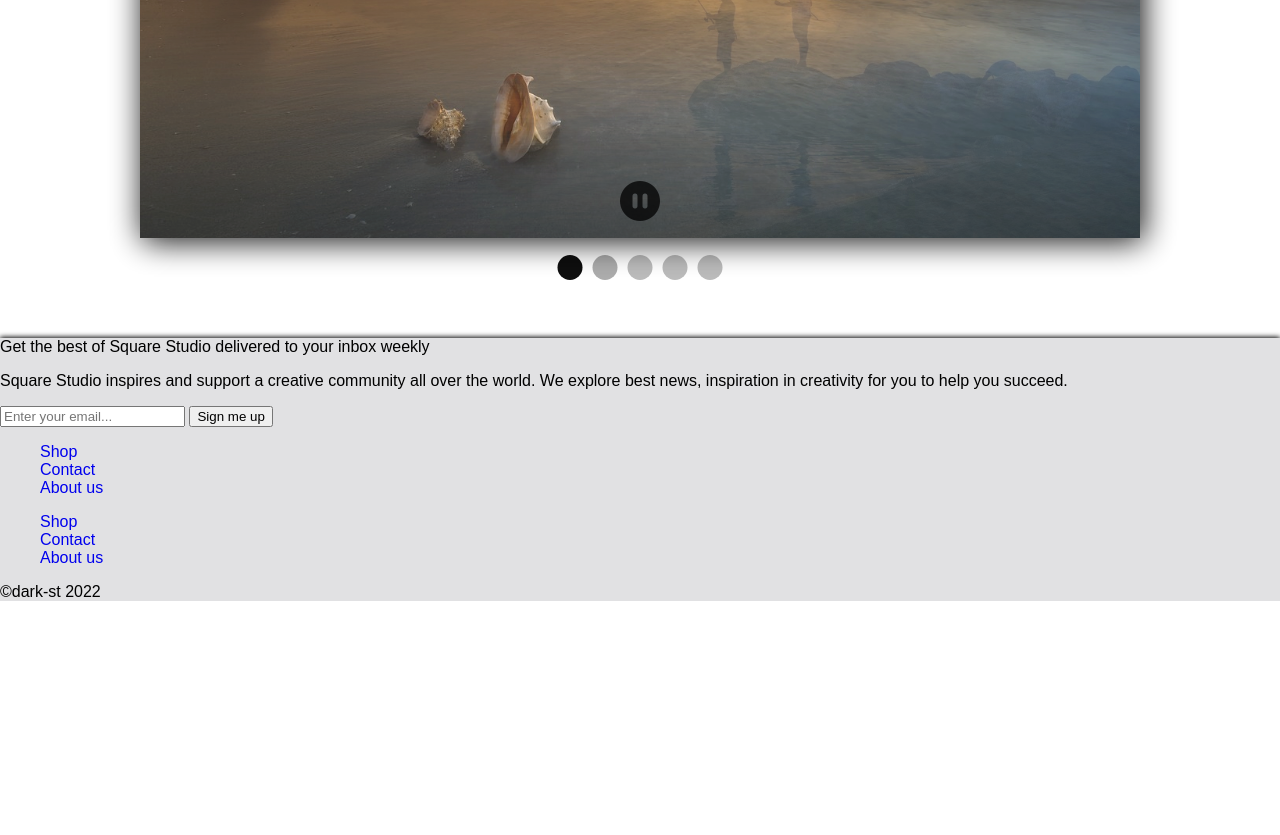
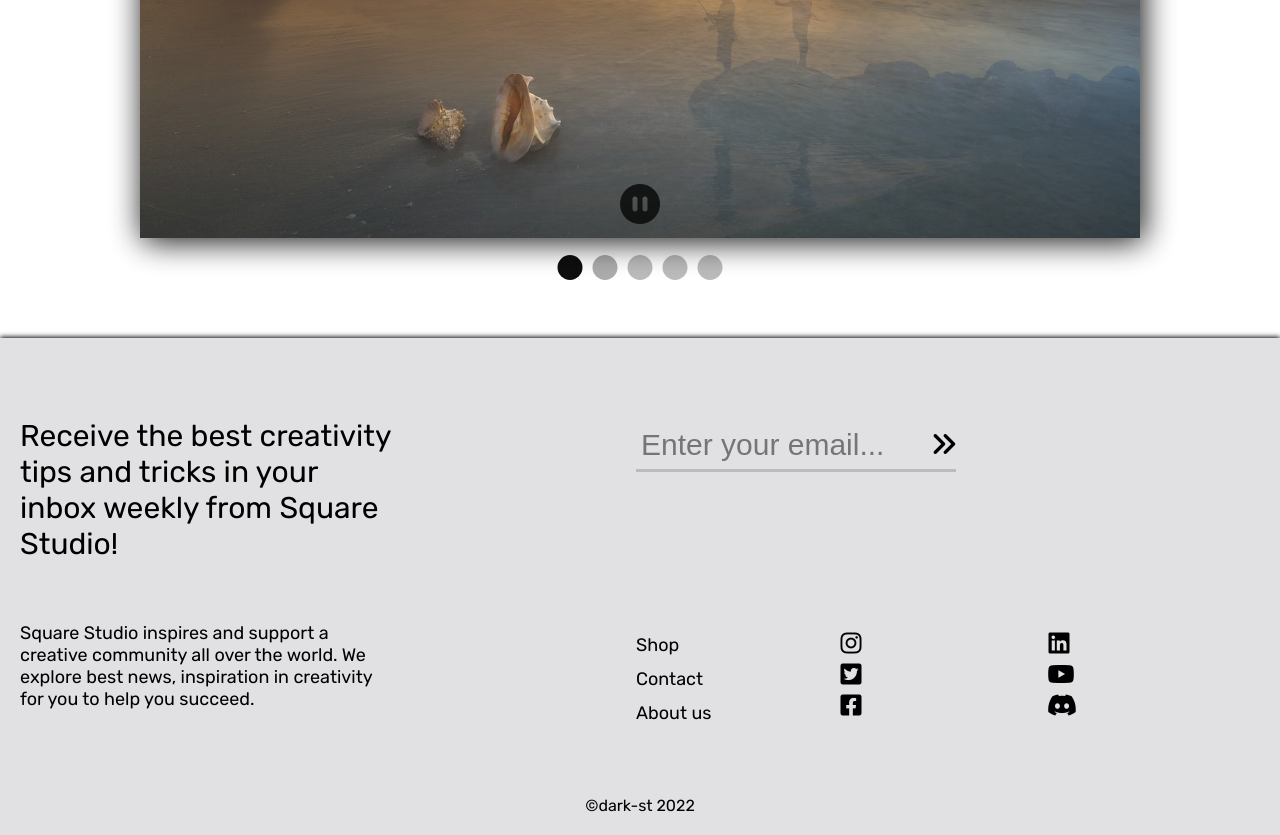
Before and after one commit to dark-st/js_carousel, a plain HTML site: page index.html in a window 1280 px wide. Shown: the part 522-1357 px from the top of the page. Before the commit the page ends 1123 px from the top, so only its background shows below. Drawn offline with Linux system fonts and the light colour scheme; a web font is replaced by a local one.

Commit message:
footer ✔

```diff
--- a/assets/css/style.css
+++ b/assets/css/style.css
@@ -4,7 +4,8 @@
 
 body {
   margin: 0;
-  font-family: Arial, Helvetica, sans-serif;
+  font-weight: 400;
+  font-family: "Rubik";
   background-color: white;
 }
 
@@ -14,6 +15,8 @@ a {
 
 ul {
   list-style: none;
+  margin: 0;
+  padding: 0;
 }
 
 h1 {
@@ -238,3 +241,148 @@ h1 {
   background-color: #e1e1e3;
   box-shadow: 0 -1px 5px black;
 }
+
+.footer__container {
+  width: 100vw;
+  max-width: 1400px;
+  margin: 0 auto;
+  padding: 80px 20px 20px;
+}
+
+.footer-subs,
+.footer-description {
+  display: grid;
+  grid-template-columns: 2fr 3fr;
+}
+.footer-subs,
+.footer-description {
+  margin-bottom: 60px;
+}
+.footer__heading {
+  font-size: 30px;
+  font-weight: 400;
+  font-family: "Rubik";
+  margin-right: 120px;
+}
+
+.footer-form {
+  width: 25vw;
+  height: fit-content;
+  display: grid;
+  grid-template-columns: auto auto;
+  /* border-bottom: 3px solid #bbbbbb; */
+  position: relative;
+  overflow: hidden;
+  margin-left: 120px;
+}
+
+.footer-form::before {
+  content: "";
+  position: absolute;
+  width: 100%;
+  right: 0;
+  height: 3px;
+  bottom: 0;
+  background-color: #bbbbbb;
+  transition: 0.7s ease-in-out;
+}
+
+.footer-form::after {
+  content: "";
+  position: absolute;
+  width: 0;
+  right: 50%;
+  height: 3px;
+  bottom: 0;
+  background-color: #cc5500;
+  transition: 0.7s ease-in-out;
+}
+
+.footer-form:focus-within:after {
+  width: 100%;
+  right: 0;
+}
+
+.footer-form:focus-within::before {
+  width: 0;
+  right: 50%;
+}
+
+.footer-form__email {
+  font-size: 30px;
+  width: 100%;
+  background: transparent;
+  border: none;
+  outline: none;
+  padding: 10px 5px;
+  /* position: relative;
+  overflow: hidden; */
+}
+
+.footer-form__btn {
+  position: absolute;
+  top: 50%;
+  right: 0;
+  transform: translateY(-50%);
+  background-color: transparent;
+  width: fit-content;
+  border: none;
+  cursor: pointer;
+  user-select: none;
+  margin-left: 1em;
+  transition: color 0.5s;
+}
+
+.footer-form__btn:hover,
+.footer-form__btn:focus {
+  color: #cc5500;
+}
+
+.fa-submit-icon {
+  transform: scale(2);
+}
+
+.footer-description__content {
+  margin: 0 120px 0 0;
+  font-size: 18px;
+}
+
+.footer-media {
+  margin-left: 120px;
+  display: grid;
+  grid-template-columns: 1fr 1fr 1fr;
+}
+
+.footer-media__item {
+  margin: 0.75em 0 0.75em 0;
+}
+
+.footer-media__link {
+  font-size: 18px;
+  color: black;
+  position: relative;
+  overflow: hidden;
+  border-bottom: 1px solid transparent;
+  transition: 0.5s;
+}
+
+.footer-media__link:hover,
+.footer-media__link:focus {
+  border-bottom-color: black;
+}
+
+.media-icon {
+  transform: scale(1.5);
+  color: black;
+  transition: 0.5s;
+}
+
+.media-icon:hover,
+.media-icon:focus {
+  color: #cc5500;
+}
+
+.footer__copyright {
+  text-align: center;
+  color: black;
+}
--- a/index.html
+++ b/index.html
@@ -9,7 +9,8 @@
   <link rel="stylesheet" href="https://cdnjs.cloudflare.com/ajax/libs/font-awesome/6.1.1/css/all.min.css">
   <link rel="preconnect" href="https://fonts.googleapis.com">
   <link rel="preconnect" href="https://fonts.gstatic.com" crossorigin>
-  <link href="https://fonts.googleapis.com/css2?family=Rubik+Bubbles&family=Rubik+Wet+Paint&display=swap"
+  <link
+    href="https://fonts.googleapis.com/css2?family=Rubik+Bubbles&family=Rubik+Wet+Paint&family=Rubik:ital,wght@0,300;0,400;0,500;0,600;0,700;0,800;0,900;1,300;1,400;1,500;1,600;1,700;1,800;1,900&display=swap"
     rel="stylesheet">
 
   <title>JS Carousel</title>
@@ -60,20 +61,26 @@
   <footer class="footer">
     <div class="footer__container">
 
-      <div class="footer-right">
-        <span>Get the best of Square Studio delivered to your inbox weekly</span>
-        <p>Square Studio inspires and support a creative community all over the world. We explore best news, inspiration
-          in creativity for you to help you succeed.</p>
+      <div class="footer-subs">
+        <span class="footer__heading">Receive the best creativity tips and tricks in your inbox weekly from Square
+          Studio!</span>
+
+        <form class="footer-form">
+          <input class="footer-form__email" type="email" placeholder="Enter your email...">
+          <button class="footer-form__btn" type="submit" name="email"><i
+              class="fa-solid fa-angles-right fa-submit-icon"></i></button>
+        </form>
+
       </div>
 
-      <div class="footer-left">
+      <div class="footer-description">
 
-        <div class="footer-form">
-          <input class="footer-form__email" type="email" placeholder="Enter your email...">
-          <button class="btn" type="submit">Sign me up</button>
-        </div>
+        <p class="footer-description__content">Square Studio inspires and support a creative community all over the
+          world. We explore best news, inspiration
+          in creativity for you to help you succeed.</p>
 
         <div class="footer-media">
+
           <div class="footer-media__column-1">
             <ul class="footer-media__list">
               <li class="footer-media__item"><a class="footer-media__link" href="#">Shop</a></li>
@@ -85,9 +92,23 @@
 
           <div class="footer-media__column-2">
             <ul class="footer-media__list">
-              <li class="footer-media__item"><a class="footer-media__link" href="#">Shop</a></li>
-              <li class="footer-media__item"><a class="footer-media__link" href="#">Contact</a></li>
-              <li class="footer-media__item"><a class="footer-media__link" href="#">About us</a></li>
+              <li class="footer-media__item"><a class="footer-media__icon" href="#"><i
+                    class="fa-brands fa-instagram media-icon"></i></a></li>
+              <li class="footer-media__item"><a class="footer-media__icon" href="#"><i
+                    class="fa-brands fa-twitter-square media-icon"></i></a></li>
+              <li class="footer-media__item"><a class="footer-media__icon" href="#"><i
+                    class="fa-brands fa-facebook-square media-icon"></i></a></li>
+            </ul>
+          </div>
+
+          <div class="footer-media__column-3">
+            <ul class="footer-media__list">
+              <li class="footer-media__item"><a class="footer-media__icon" href="#"><i
+                    class="fa-brands fa-linkedin media-icon"></i></a></li>
+              <li class="footer-media__item"><a class="footer-media__icon" href="#"><i
+                    class="fa-brands fa-youtube media-icon"></i></a></li>
+              <li class="footer-media__item"><a class="footer-media__icon" href="#"><i
+                    class="fa-brands fa-discord media-icon"></i></a></li>
             </ul>
           </div>
 
@@ -95,7 +116,7 @@
 
       </div>
 
-      <div class="footer-copyright">
+      <div class="footer__copyright">
         &copy;dark-st 2022
       </div>
     </div>
```
